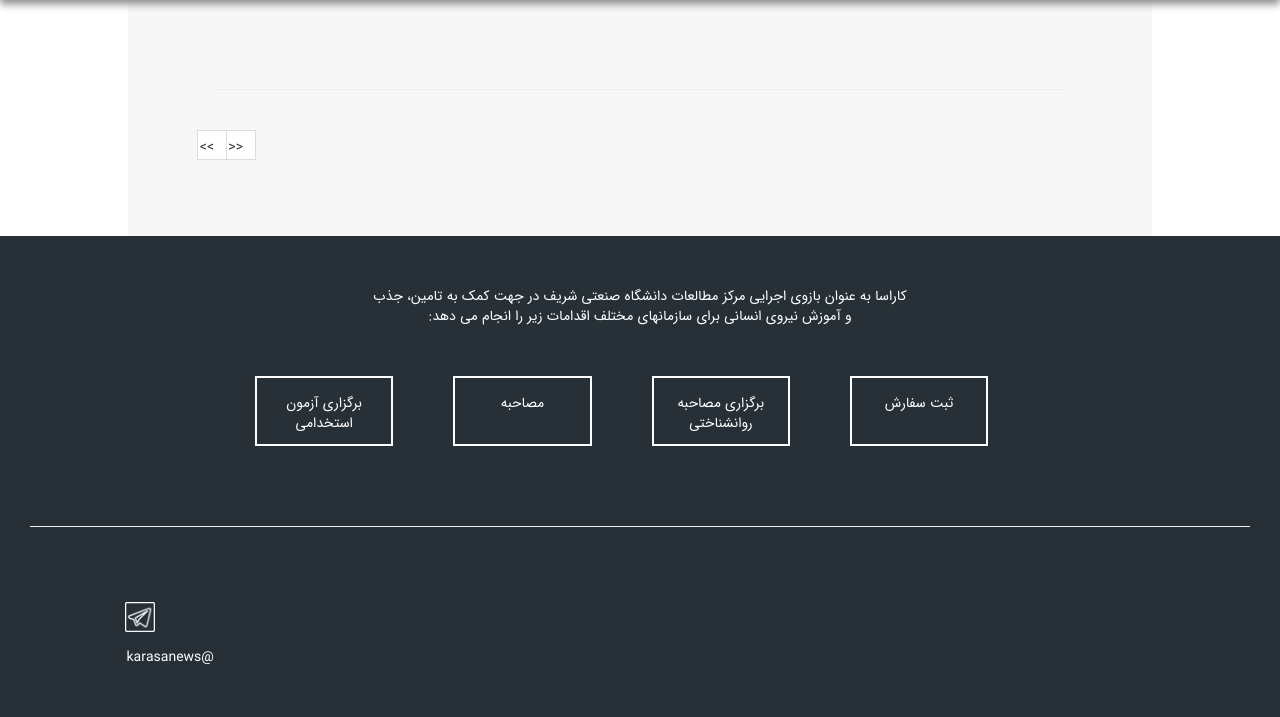
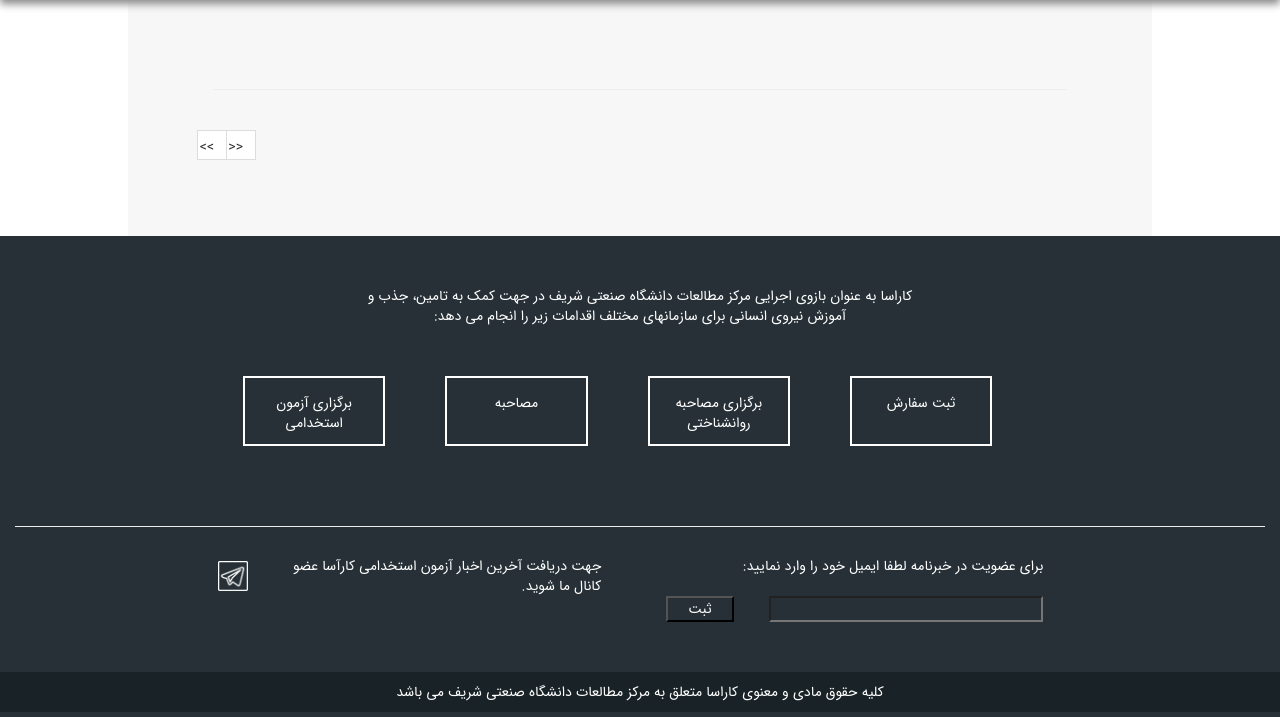
Before and after one commit to Nastaran95/kar, a PHP site: page / in a window 1280 px wide. Shown: the part 201-918 px from the top of the page. Run offline with PHP 8.4, Linux system fonts and the light colour scheme; data that the repository does not hold is empty.

Commit message:
Footer complete

```diff
--- a/css/global.css
+++ b/css/global.css
@@ -75,6 +75,7 @@ h1, h2, h3, h4, h5, h6, .h1, .h2, .h3, .h4, .h5, .h6 {
 .footer{
     background-color: rgb(38,48,54);
     color: white;
+    padding: 0;
 }
 
 .foot-box{
@@ -103,6 +104,16 @@ h1, h2, h3, h4, h5, h6, .h1, .h2, .h3, .h4, .h5, .h6 {
 
 .footCont{
     padding-bottom: 10px;
+}
+
+.footer input {
+    background-color: rgb(38,48,54);
+}
+
+.footerDown{
+    background-color : #192226;
+    height: 40px;
+    padding-top: 10px;
 }
 
 .header{
--- a/footer.php
+++ b/footer.php
@@ -31,21 +31,28 @@
 
     </div>
     <div class="col-md-12"><hr/></div>
-    <div class="container  text-center col-md-12">
-        <div class="col-md-6">
-            <div class="col-md-5">
-                <div class="col-md-1 pull-left icon col-xs-1"><img src="images/telegram.png" ></div>
-                <div class="col-md-10 ">
-                    <a class="" href="">@karasanews</a>
-                </div>
-            </div>
-            <div class="col-md-7">
+    <div class="container">
 
-            </div>
-       </div>
-        <div class="col-md-6">
+        <div class="col-md-1 pull-left icon col-xs-1">
+            <a class="" href=""><img src="images/telegram.png" ></a>
+        </div>
+        <div class="col-md-5">
+            جهت دریافت آخرین اخبار آزمون استخدامی کارآسا عضو کانال ما شوید.
+        </div>
+
+        <div class="col-md-6 ">
+            <div> برای عضویت در خبرنامه لطفا ایمیل خود را وارد نمایید:</div>
+            <form action="">
+                <br>
+                <div class="col-md-1" ></div>
+                <input class="col-md-2" type="submit" value="ثبت">
+                <div class="col-md-1" ></div>
+                <input class="col-md-8" type="email" name="email" size="30">
+
+            </form>
 
         </div>
 
     </div>
+    <div class="col-md-12 text-center footerDown"> کلیه حقوق مادی و معنوی کاراسا متعلق به مرکز مطالعات دانشگاه صنعتی شریف می باشد </div>
 </div>
```
